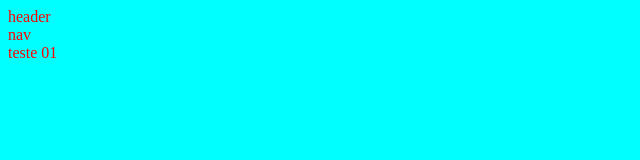
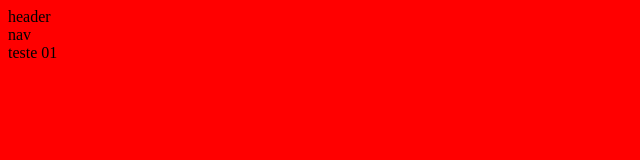
Before and after one commit to CarlosEduardoOS/projeto-Mashed-Potatos, a plain HTML site: page index.html in a window 768 px wide. Shown: the whole page, without its empty margins (0-640 px from the left). Drawn offline with Linux system fonts and the light colour scheme.

Commit message:
add media query

```diff
--- a/css/celular.css
+++ /dev/null
@@ -1,8 +0,0 @@
-@charset "UTF-8";
-
-body {
-    background-color: aqua;
-}
-header {
-    color: red
-}
--- /dev/null
+++ b/css/media-query.css
@@ -0,0 +1,21 @@
+@charset "UTF-8";
+
+/*Typical Device Breakpoints
+------------------------------
+Celular: 320pxpx até 480px
+Tablet: 481px até 768px
+Desktop: 769px até 1200px
+Grandes Telas: acima de 1201px
+*/
+
+@media screen and (min-width: 320px) and (max-width: 480px) { /*CELULAR*/
+    body {
+        background-color: aqua;
+    }
+}
+
+@media screen and (min-width: 481px) and (max-width: 768px) { /*TABLET*/
+    body {
+        background-color: red;
+    }
+}
--- /dev/null
+++ b/css/style.css
@@ -0,0 +1,5 @@
+@charset "UTF-8";
+/*CSS PRINCIPAL*/
+body {
+    background-color: lightgreen;
+}
--- a/index.html
+++ b/index.html
@@ -5,7 +5,8 @@
     <meta name="viewport" content="width=device-width, initial-scale=1.0">
     <title>Mashed Potatos</title>
     <link rel="shortcut icon" href="../imagens/favicon.ico" type="image/x-icon">
-    <link rel="stylesheet" href="css/celular.css" media="screen and (orientation: portrait)">
+    <link rel="stylesheet" href="css/style.css">
+    <link rel="stylesheet" href="css/media-query.css">
 </head>
 <body>
     <header>
```
Also changed, not shown: css/all.css (deleted), css/pc.css (deleted), css/tablet.css (deleted).
